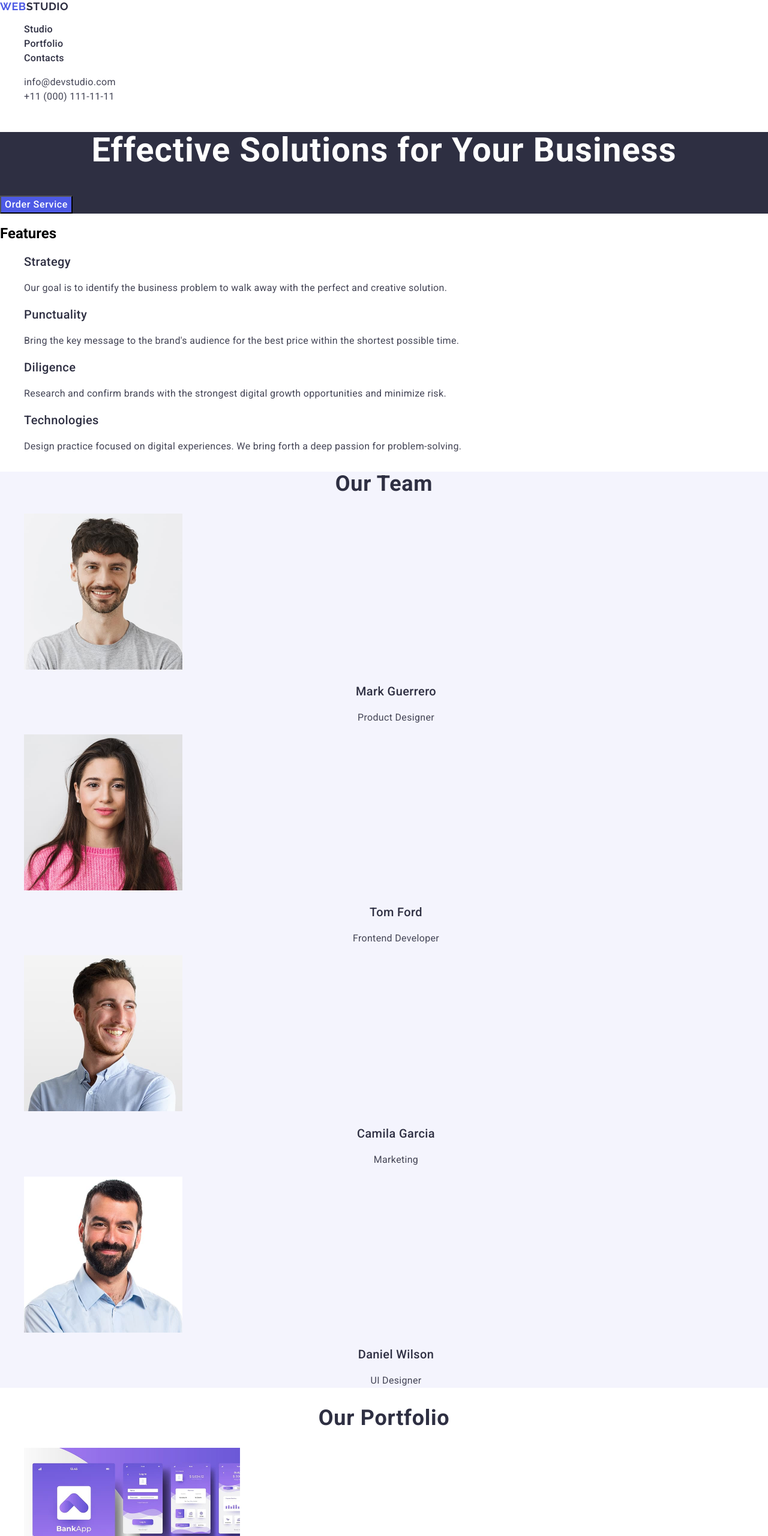
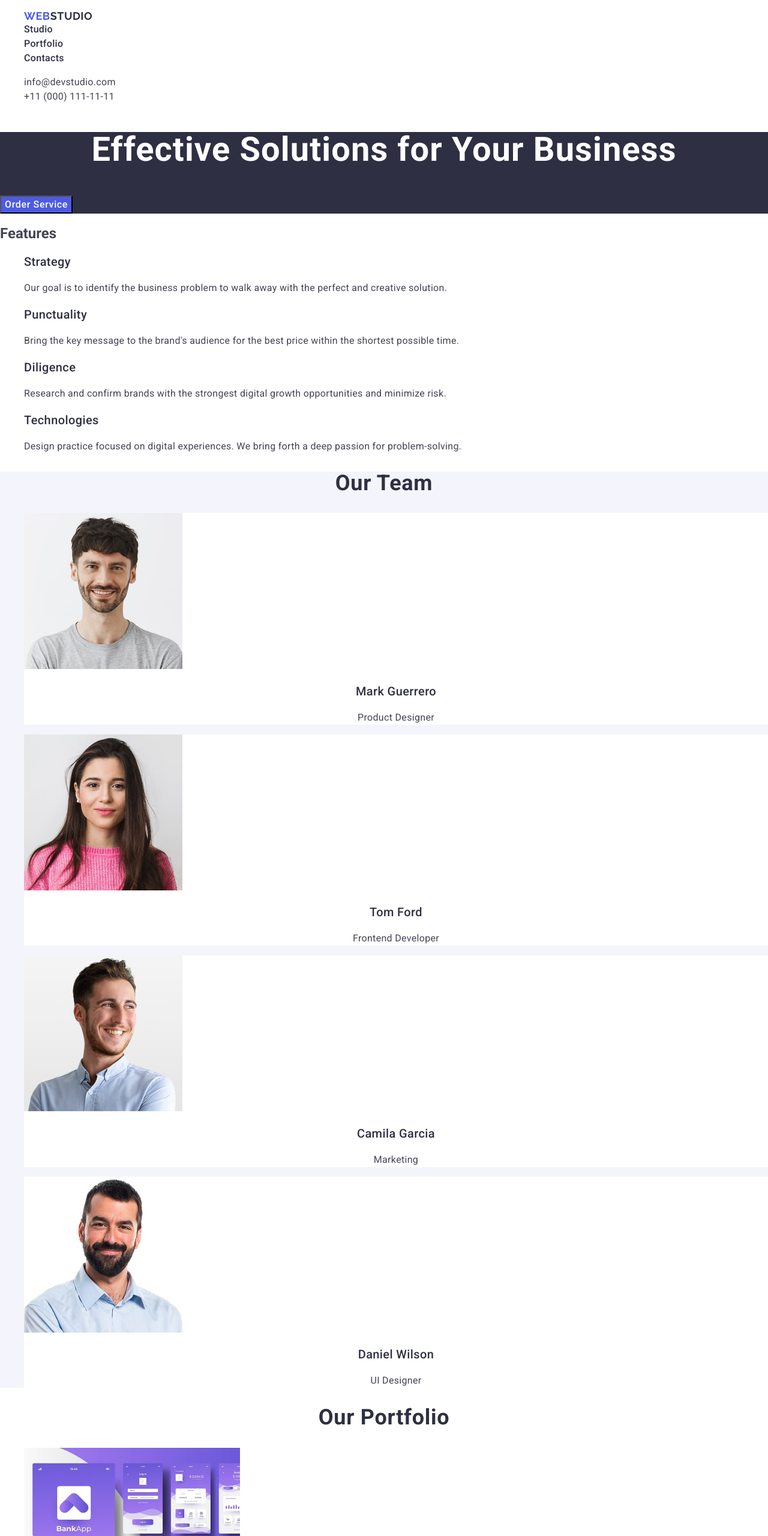
Before and after one commit to Njavl/goit-markup-hw-02, a plain HTML site: page index.html in a window 1280 px wide. Shown: the top 2560 px of the page at 60% size. Drawn offline with nearby package versions, Linux system fonts and the light colour scheme.

Commit message:
correct a mistake

```diff
--- a/css/style.css
+++ b/css/style.css
@@ -16,7 +16,8 @@
 }
 body {
   font-family: Roboto, sans-serif;
-  color: #000;
+  background-color: var(--white);
+  color: var(--slate);
 }
 
 a {
@@ -41,7 +42,7 @@ ul {
   font-family: var(--second-family), sans-serif;
   font-weight: 700;
   font-size: 18px;
-  line-height: 1.16667;
+  line-height: 1.17;
   letter-spacing: 0.03em;
   text-transform: uppercase;
   color: var(--iris);
@@ -68,8 +69,12 @@ ul {
 .header-nav-link:hover {
   color: var(--ocean);
 }
+.header-nav-link:focus {
+  color: var(--ocean);
+}
 
 .header-address {
+  font-style: normal;
 }
 
 .header-address-list {
@@ -102,7 +107,7 @@ ul {
 .hero-title {
   font-weight: 700;
   font-size: 56px;
-  line-height: 1.07143;
+  line-height: 1.07;
   letter-spacing: 0.02em;
   text-align: center;
   color: var(--white);
@@ -114,9 +119,13 @@ ul {
   line-height: 1.5;
   letter-spacing: 0.04em;
   color: var(--white);
+  cursor: pointer;
 }
 .hero-btn:hover {
-  cursor: pointer;
+  background-color: var(--ocean);
+}
+
+.hero-btn:focus {
   background-color: var(--ocean);
 }
 
@@ -152,14 +161,16 @@ ul {
 .team-title {
   font-weight: 700;
   font-size: 36px;
-  line-height: 1.11111;
+  line-height: 1.11;
   letter-spacing: 0.02em;
   text-align: center;
   color: var(--navy-blue);
+  text-transform: capitalize;
 }
 .team-list {
 }
 .team-item {
+  background-color: var(--white);
 }
 .team-item-img {
 }
@@ -186,10 +197,11 @@ ul {
 .portfolio-title {
   font-weight: 700;
   font-size: 36px;
-  line-height: 1.11111;
+  line-height: 1.11;
   letter-spacing: 0.02em;
   text-align: center;
   color: var(--navy-blue);
+  text-transform: capitalize;
 }
 .portfolio-list {
 }
@@ -222,7 +234,7 @@ ul {
   font-family: var(--second-family), sans-serif;
   font-weight: 700;
   font-size: 18px;
-  line-height: 1.16667;
+  line-height: 1.17;
   letter-spacing: 0.03em;
   text-transform: uppercase;
   color: var(--iris);
--- a/index.html
+++ b/index.html
@@ -22,10 +22,12 @@
   <body>
     <header class="header">
       <nav class="header-navigation">
-        <a href="./index.html" class="header-logo"
-          >Web<span class="header-logo-accent">Studio</span></a
-        >
         <ul class="header-navigation-list">
+          <li class="header-nav-item">
+            <a href="./index.html" class="header-logo"
+              >Web<span class="header-logo-accent">Studio</span></a
+            >
+          </li>
           <li class="header-nav-item">
             <a href="#" class="header-nav-link">Studio</a>
           </li>
```
